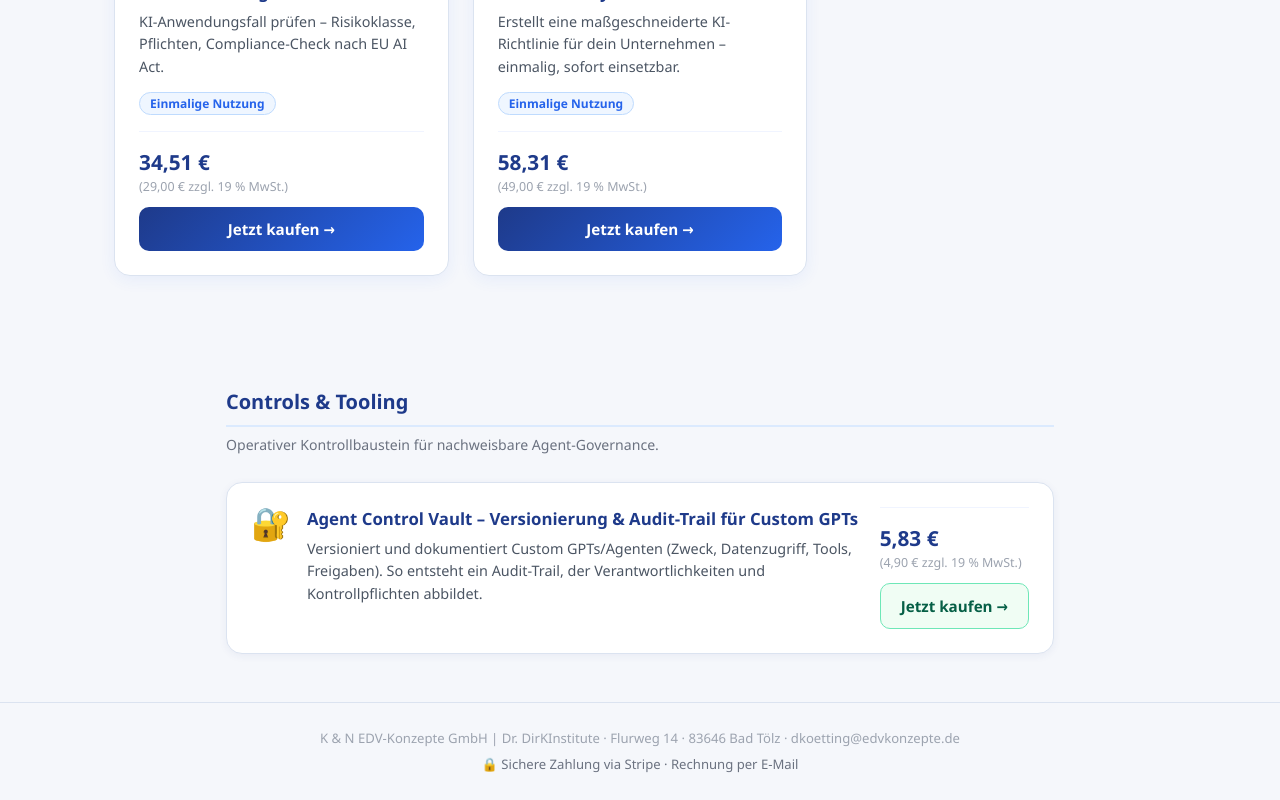
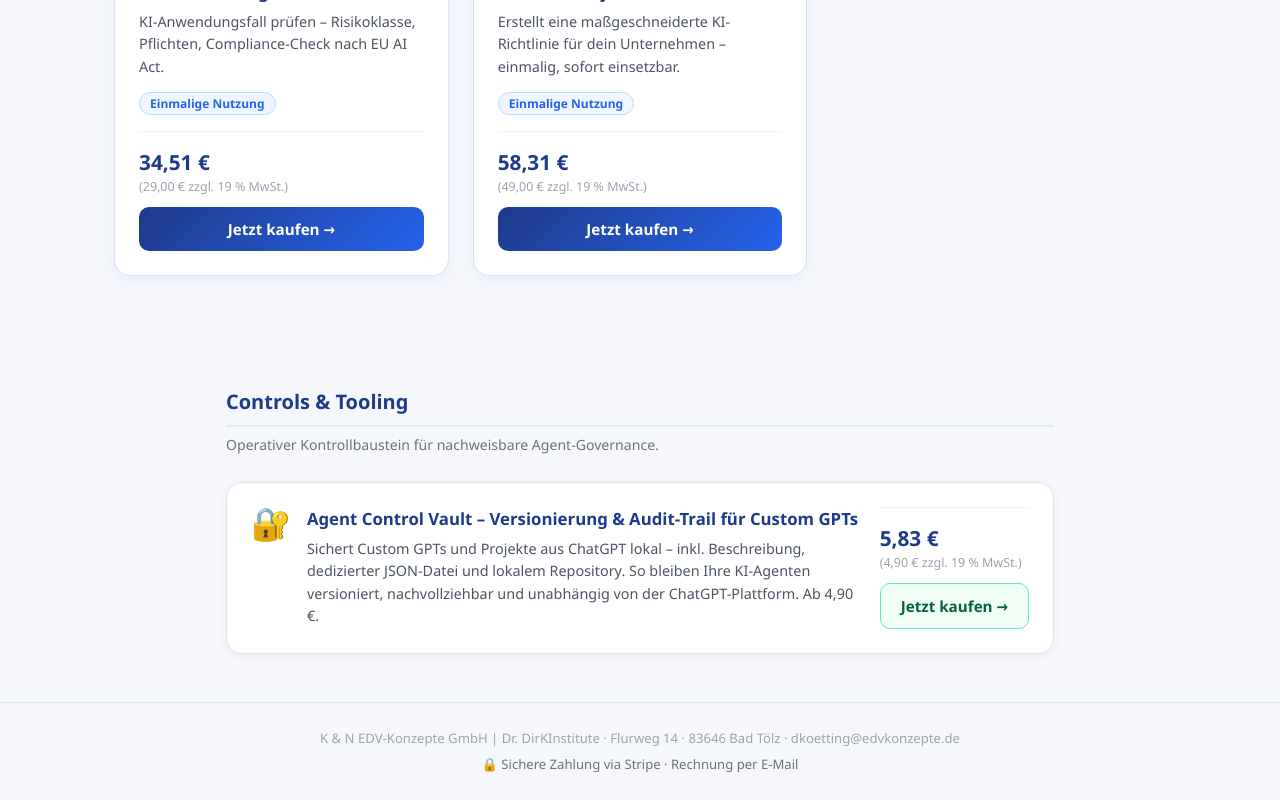
Before and after one commit to Dkoetting/access-hub, a Next.js app: page / in a window 1280 px wide. Shown: the part 2274-3074 px from the top of the page. Built offline with nearby package versions, Linux system fonts and the light colour scheme.

Commit message:
GPT Vault: konkrete Beschreibung mit lokalem Backup, JSON, Repository

```diff
--- a/src/app/page.tsx
+++ b/src/app/page.tsx
@@ -258,8 +258,8 @@ export default function Home() {
                 </h3>
                 <p className={styles.cardDesc}>
                   {lang === 'de'
-                    ? 'Versioniert und dokumentiert Custom GPTs/Agenten (Zweck, Datenzugriff, Tools, Freigaben). So entsteht ein Audit-Trail, der Verantwortlichkeiten und Kontrollpflichten abbildet.'
-                    : 'Versions and documents Custom GPTs/agents (purpose, data access, tools, approvals). Creates an audit trail that maps responsibilities and control obligations.'}
+                    ? 'Sichert Custom GPTs und Projekte aus ChatGPT lokal – inkl. Beschreibung, dedizierter JSON-Datei und lokalem Repository. So bleiben Ihre KI-Agenten versioniert, nachvollziehbar und unabhängig von der ChatGPT-Plattform. Ab 4,90 €.'
+                    : 'Saves Custom GPTs and Projects from ChatGPT locally – including description, dedicated JSON file and local repository. Keeps your AI agents versioned, traceable and independent of the ChatGPT platform. From €4.90.'}
                 </p>
               </div>
               <div className={styles.cardFooter}>
```
